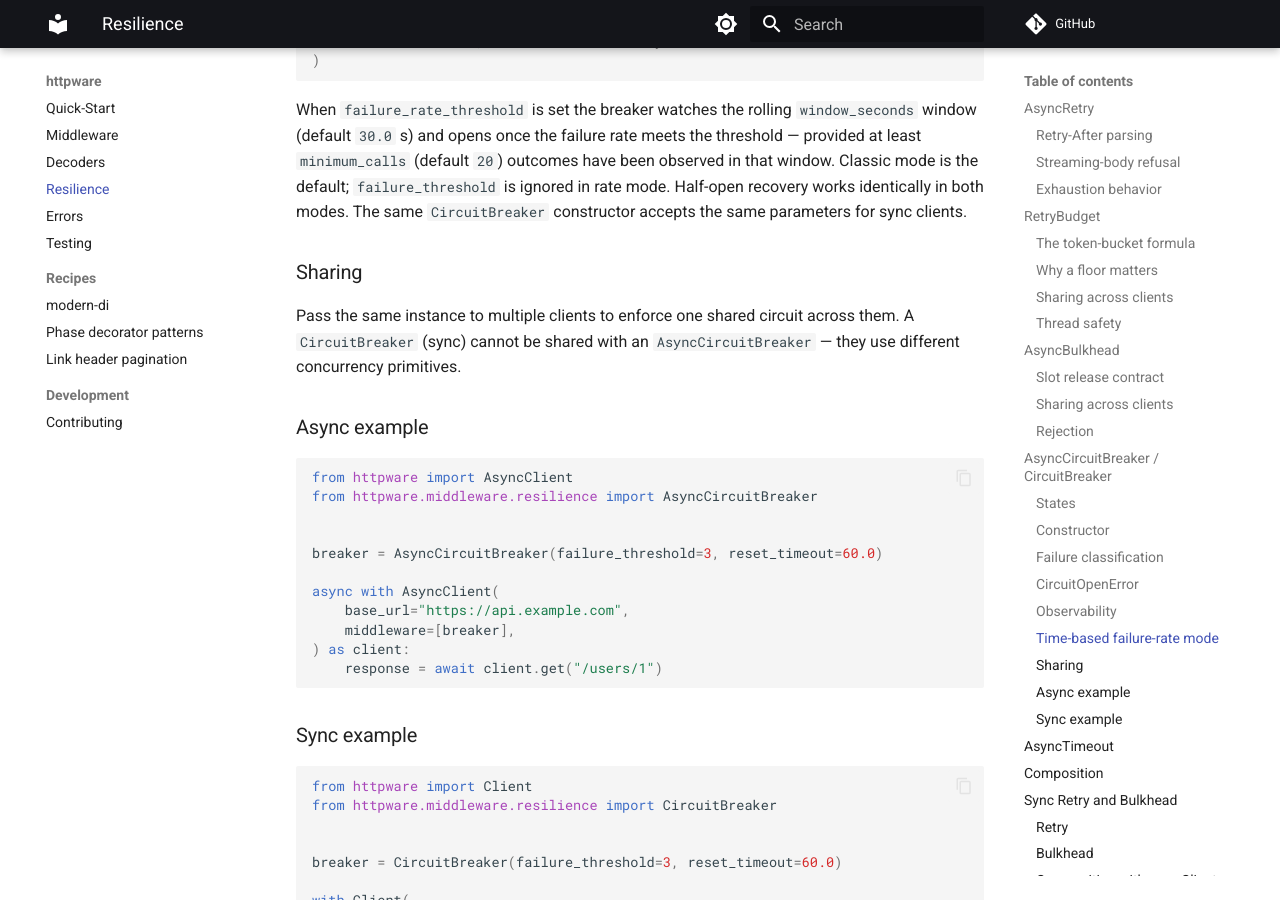
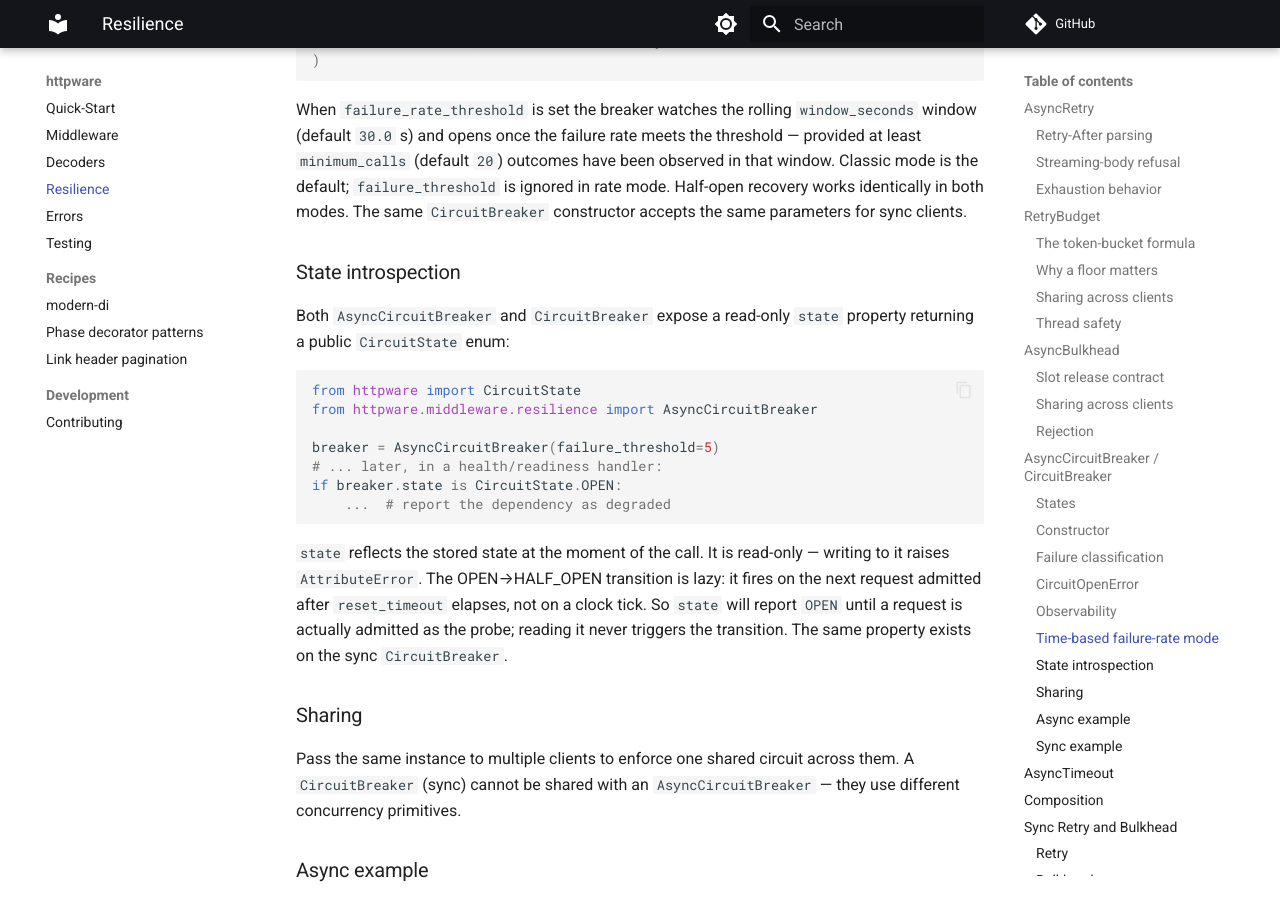
Before and after one commit to modern-python/httpware, an MkDocs documentation site: the page built from docs/resilience.md, in a window 1280 px wide and 900 px high, scrolled down 6823 px. Built offline with MkDocs 1.6.1 and Material for MkDocs 9.7.7, drawn with Linux system fonts in a browser that asks for light colours; comment, search, counter and statistics services are not loaded.

Commit message:
docs(circuit-breaker): document state introspection; 0.14.0 release notes
Co-Authored-By: Claude Opus 4.8 (1M context) <noreply@anthropic.com>

````diff
--- a/docs/resilience.md
+++ b/docs/resilience.md
@@ -210,6 +210,22 @@ breaker = AsyncCircuitBreaker(
 
 When `failure_rate_threshold` is set the breaker watches the rolling `window_seconds` window (default `30.0` s) and opens once the failure rate meets the threshold — provided at least `minimum_calls` (default `20`) outcomes have been observed in that window. Classic mode is the default; `failure_threshold` is ignored in rate mode. Half-open recovery works identically in both modes. The same `CircuitBreaker` constructor accepts the same parameters for sync clients.
 
+### State introspection
+
+Both `AsyncCircuitBreaker` and `CircuitBreaker` expose a read-only `state` property returning a public `CircuitState` enum:
+
+```python
+from httpware import CircuitState
+from httpware.middleware.resilience import AsyncCircuitBreaker
+
+breaker = AsyncCircuitBreaker(failure_threshold=5)
+# ... later, in a health/readiness handler:
+if breaker.state is CircuitState.OPEN:
+    ...  # report the dependency as degraded
+```
+
+`state` reflects the stored state at the moment of the call. It is read-only — writing to it raises `AttributeError`. The OPEN→HALF_OPEN transition is lazy: it fires on the next request admitted after `reset_timeout` elapses, not on a clock tick. So `state` will report `OPEN` until a request is actually admitted as the probe; reading it never triggers the transition. The same property exists on the sync `CircuitBreaker`.
+
 ### Sharing
 
 Pass the same instance to multiple clients to enforce one shared circuit across them. A `CircuitBreaker` (sync) cannot be shared with an `AsyncCircuitBreaker` — they use different concurrency primitives.
````
Also changed, not shown: architecture/resilience.md (+2 -0 lines), planning/releases/0.14.0.md (added, +50 -0 lines).
